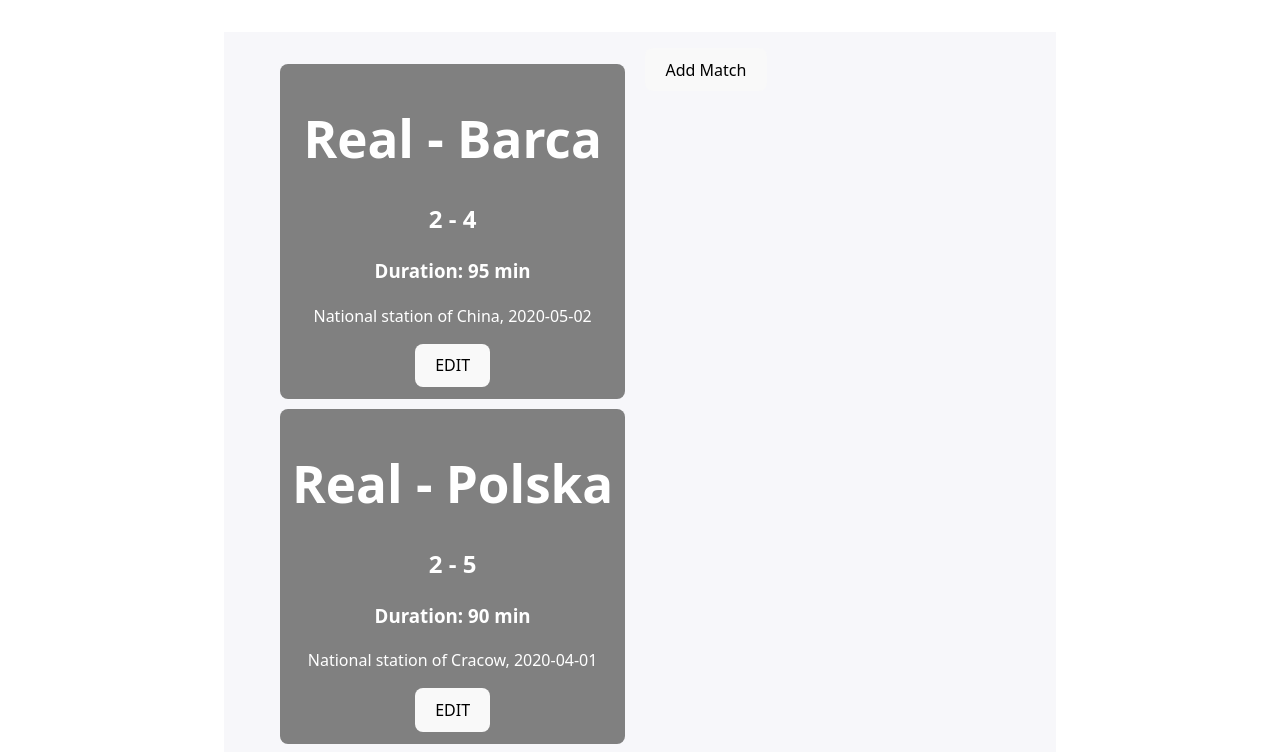
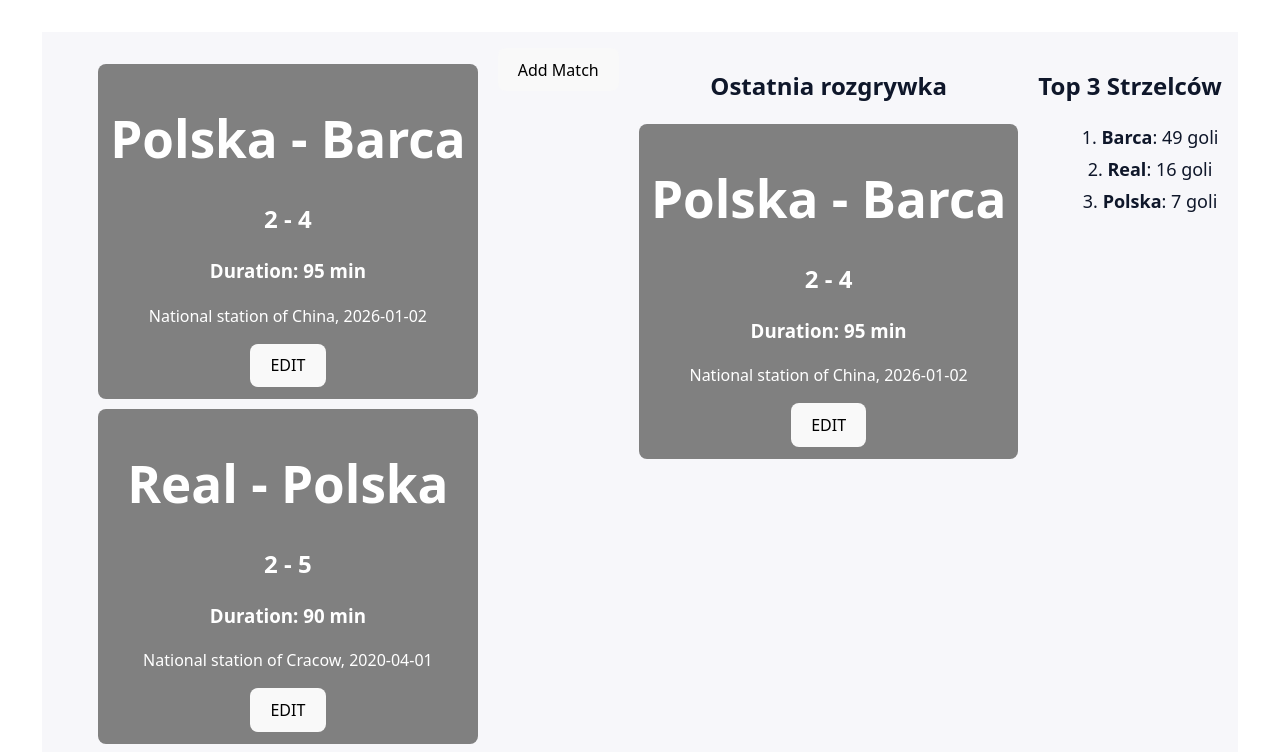
Before and after one commit to LukasSondej/FootballApp, a React (Vite) app: page / in a window 1280 px wide. Shown: the top 752 px of the page. Built offline with nearby package versions, Linux system fonts and the light colour scheme; data requests are answered from the project's data file.

Commit message:
statystyki top 3 i ostatnia rozgrywka

```diff
--- a/db.json
+++ b/db.json
@@ -55,10 +55,10 @@
   "matches": [
     {
       "id": "1",
-      "date": "2020-05-02",
+      "date": "2026-01-02",
       "place": "National station of China",
       "duration": 95,
-      "team1Id": "1",
+      "team1Id": "3",
       "team2Id": "2",
       "team1Score": 2,
       "team2Score": 4
--- a/src/matchesFolder/ParentMatchesComp.tsx
+++ b/src/matchesFolder/ParentMatchesComp.tsx
@@ -2,6 +2,7 @@
 import { AddMatch } from "./AddMatch"
 import { ListMatches } from "./ListMatches"
 import styled from "styled-components"
+import { StatsMatches } from "./StatsMatches"
 
 export const ParentMatchesComp = () => {
 const StyledDiv = styled.div`
@@ -21,6 +22,7 @@
              <ListMatches/>
        {!isAdding && <button type="button" onClick={handleVisible}>{"Add Match" }</button>}
 {isAdding && <AddMatch handleVisible={handleVisible}/>}
+<StatsMatches></StatsMatches>
         </StyledDiv>
 
 
--- /dev/null
+++ b/src/matchesFolder/StatsMatches.tsx
@@ -0,0 +1,61 @@
+import { useGetMatches } from "../hooks/useGetMatches"
+import { useGetTeams } from "../hooks/useGetTeams";
+import { SingleMatch } from "./SingleMatch";
+
+export const StatsMatches = () => {
+const {data: matches}= useGetMatches();
+const {data: teams} = useGetTeams()
+if (!matches || !teams) {
+        return <p>Loading...</p>
+    }
+const copyMatches = [...matches];
+const sortedCopyMatches = copyMatches.sort((a,b)=>
+{
+    return new Date(b.date).getTime() - new Date(a.date).getTime();
+})
+const lastMatch = sortedCopyMatches[0];
+const goalsMap: Record<string, number> = {};
+matches.forEach(match => {
+    const obecneGoleTeam1 = goalsMap[match.team1Id] || 0;
+    goalsMap[match.team1Id] = obecneGoleTeam1 + match.team1Score;
+
+    const obecneGoleTeam2 = goalsMap[match.team2Id] || 0;
+    goalsMap[match.team2Id] = obecneGoleTeam2 + match.team2Score;
+
+})
+const top3Teams = Object.entries(goalsMap).sort((a,b)=> {
+    return b[1] - a[1];
+}).slice(0,3);
+return (
+    <>
+
+        <div>
+            <h2>Ostatnia rozgrywka</h2>
+
+
+            {lastMatch ? (
+                <SingleMatch matchData={lastMatch} allTeams={teams} />
+            ) : (
+                <p>Brak rozegranych meczów</p>
+            )}
+
+        </div>
+        <div>
+       <h2 style={{ marginTop: '20px' }}>Top 3 Strzelców</h2>
+       <ul>
+{top3Teams.map(([teamId, gole], index)=> {
+    const teamName = teams.find(t => t.id === teamId)?.name || "Unnamed";
+    return(
+        <li key={teamId} style={{ listStyle: 'none', margin: '5px 0', fontSize: '18px' }}>
+{index + 1}. <strong>{teamName}</strong>: {gole} goli
+        </li>
+    )
+})}
+
+       </ul>
+
+        </div>
+    </>
+
+    )
+}
```
